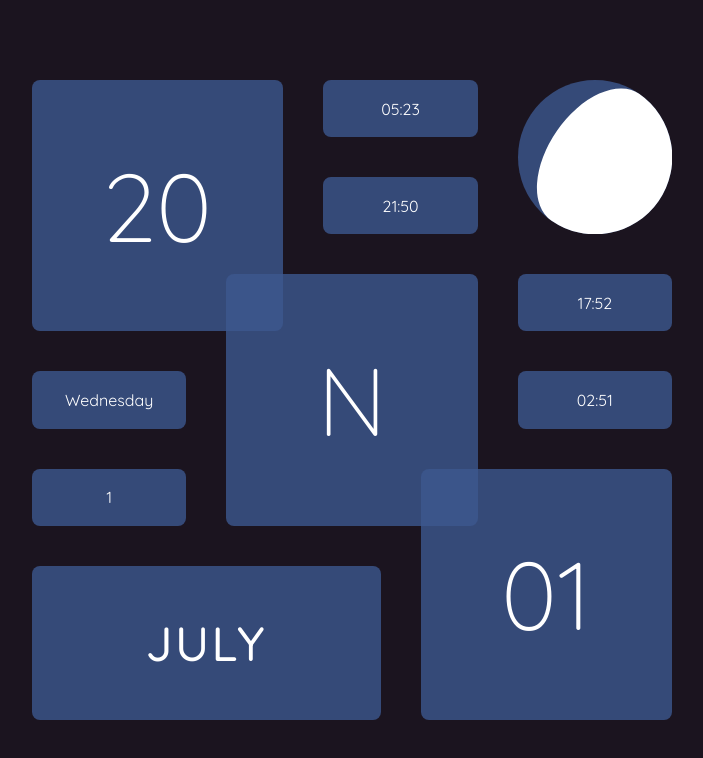
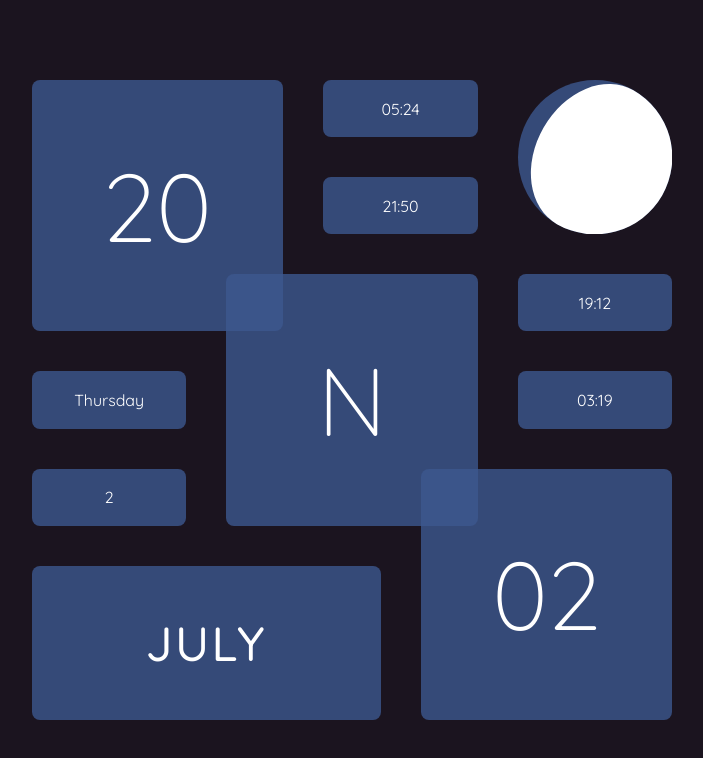
Before and after one commit to g12n/daily, a plain HTML site: page index.html in a window 1280 px wide. Shown: the whole page, without its empty margins (288-991 px from the left). Drawn offline with Linux system fonts and the light colour scheme.

Commit message:
Update gh-pages to output generated at a2783a9

```diff
--- a/index.html
+++ b/index.html
@@ -3,20 +3,20 @@
 <head>
 <meta charset="UTF-8">
 <meta name="viewport" content="width=device-width, initial-scale=1.0">
-<title>20N01</title>
+<title>20N02</title>
 <link href="https://fonts.googleapis.com/css2?family=Quicksand:wght@300;400;500;600;700&display=swap" rel="stylesheet">
 <style>body{margin:0;font-family:Quicksand,sans-serif;font-size:max(14px,calc(0 + 3vmin));background:hsl(280 20% 10%)}.arvelie{display:grid;grid-gap:5vmin;padding:10vmin;margin:auto;justify-content:center;text-align:center;width:100vmin;height:100vmin;grid-template-rows:repeat(7,1fr);grid-template-columns:repeat(7,1fr);box-sizing:border-box}.arvelie span{display:flex;align-items:center;justify-content:center;border-radius:1vmin;background-color:hsl(220deg 40% 40% / .8);color:#fff}.d,.m,.y{font-size:6em;font-weight:300}.y{grid-area:1/1/4/4}.m{grid-area:3/3/6/6}.d{grid-area:5/5/8/8}.day{grid-area:5/1/6/3}.dow{grid-area:4/1/5/3}.month{grid-area:6/1/8/5;font-weight:500;font-size:3em;letter-spacing:.05em;text-transform:uppercase}.sunset{grid-area:2/4/3/6}.sunrise{grid-area:1/4/2/6}.moonset{grid-area:4/6/5/8}.moon-info,.moonrise{grid-area:3/6/4/8}.moon-svg{grid-area:1/6/3/8}.moon-light{fill:#fff}.moon-shadow{fill:hsl(220deg 40% 40% / .8)}</style>
 
 </head>
 <body>
 <div class="arvelie">
-<span class="y">20</span><span class="m">N</span><span class="d">01</span>
+<span class="y">20</span><span class="m">N</span><span class="d">02</span>
 <span class="month">July</span>
-<span class="day">1</span>
-<span class="dow">Wednesday</span>
-<span class="sunrise">05:23</span><span class="sunset">21:50</span>
-<span class="moonrise">17:52</span><span class="moonset">02:51</span>
-<div class="moon-svg"><svg viewBox="0 0  600 600"><circle class="moon-shadow" cx="300" cy="300" r="300"/><path class="moon-light" d="M 471.0157422631708 53.51751401331427 A 300 300 34.75388502080308 0 1 128.9842577368292 546.4824859866858A 180.64435593555282 300 34.75388502080308 0 1 471.0157422631708 53.51751401331427z" /></svg></div>
+<span class="day">2</span>
+<span class="dow">Thursday</span>
+<span class="sunrise">05:24</span><span class="sunset">21:50</span>
+<span class="moonrise">19:12</span><span class="moonset">03:19</span>
+<div class="moon-svg"><svg viewBox="0 0  600 600"><circle class="moon-shadow" cx="300" cy="300" r="300"/><path class="moon-light" d="M 448.7438989957087 39.471205983763866 A 300 300 29.723374554257425 0 1 151.25610100429125 560.5287940162361A 231.29487321258165 300 29.723374554257425 0 1 448.7438989957087 39.471205983763866z" /></svg></div>
 </div>
 </body>
 </html>
```
